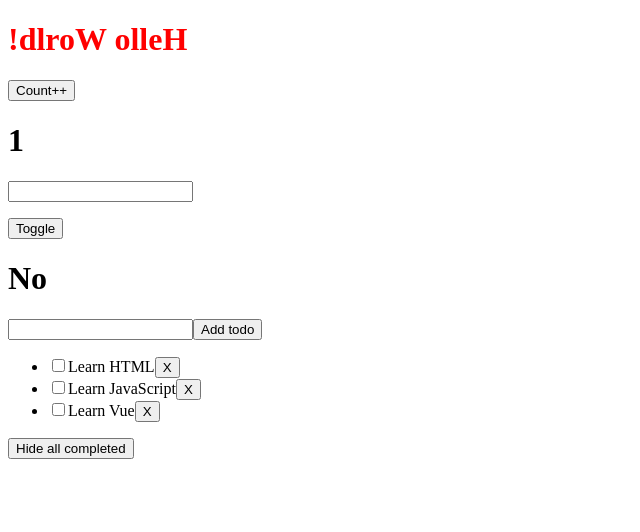
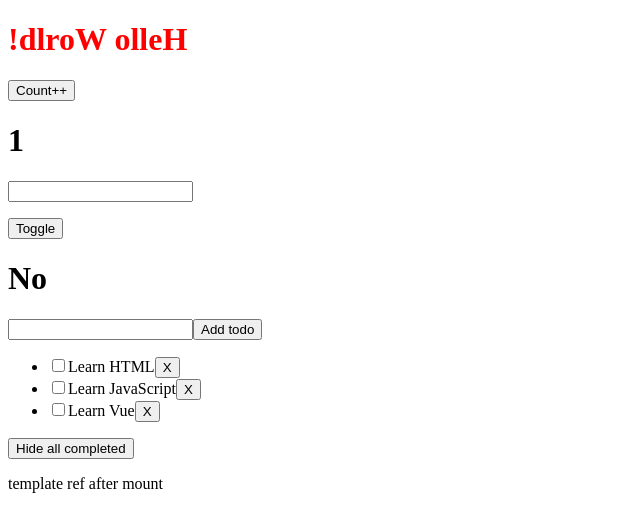
Before and after one commit to kytranl0/vue, a Vue app: page / in a window 1280 px wide. Shown: the top 532 px of the page, without its empty margins (0-640 px from the left). Built offline with nearby package versions, Linux system fonts and the light colour scheme.

Commit message:
template ref on mount lifecycle

```diff
--- a/src/App.vue
+++ b/src/App.vue
@@ -47,7 +47,11 @@ export default {
         return this.todos
       }
     }
+  },
+  mounted() {
+      this.$refs.p.textContent = "template ref after mount";
   }
+
 }
 </script>
 
@@ -80,6 +84,8 @@ export default {
   {{hideCompleted ? 'Show all': 'Hide all completed'}}
   </button>
 
+  <p ref="p">template ref before mount</p>
+
 </template>
 
 <style>
```
